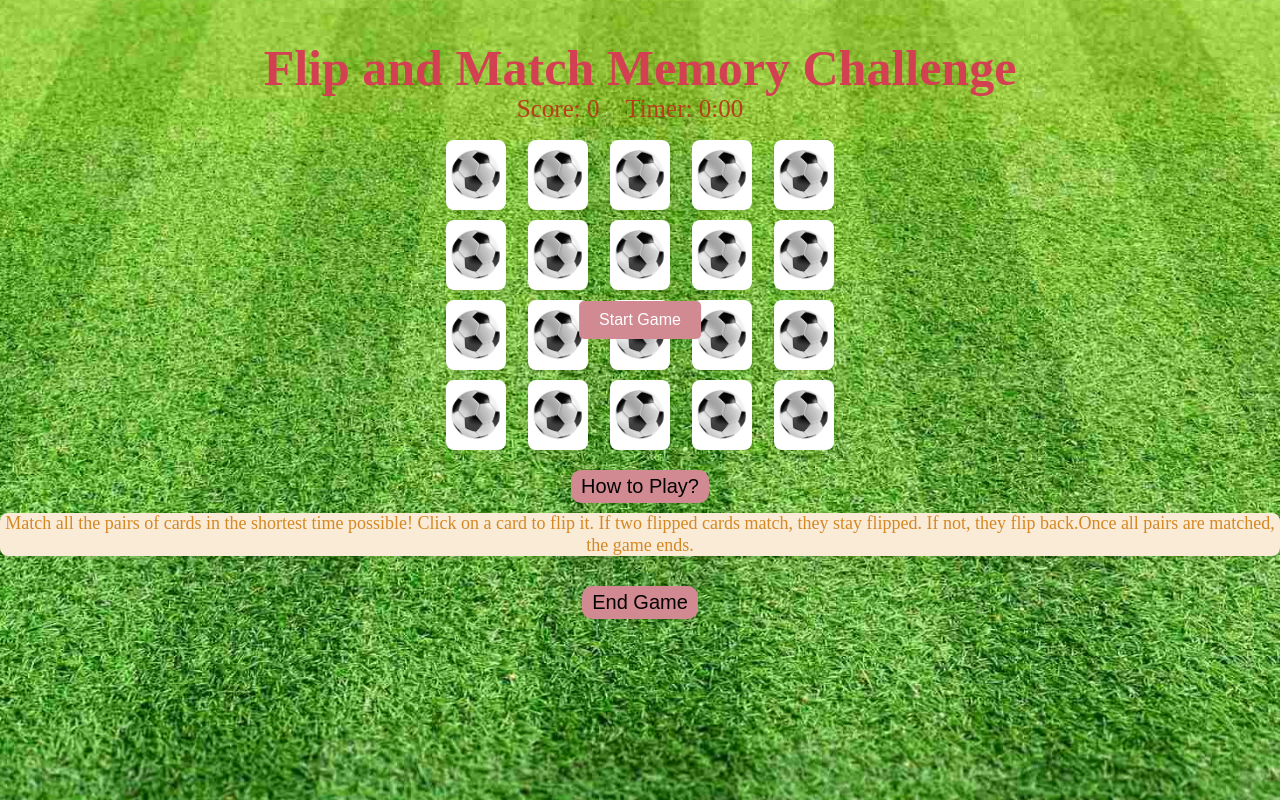
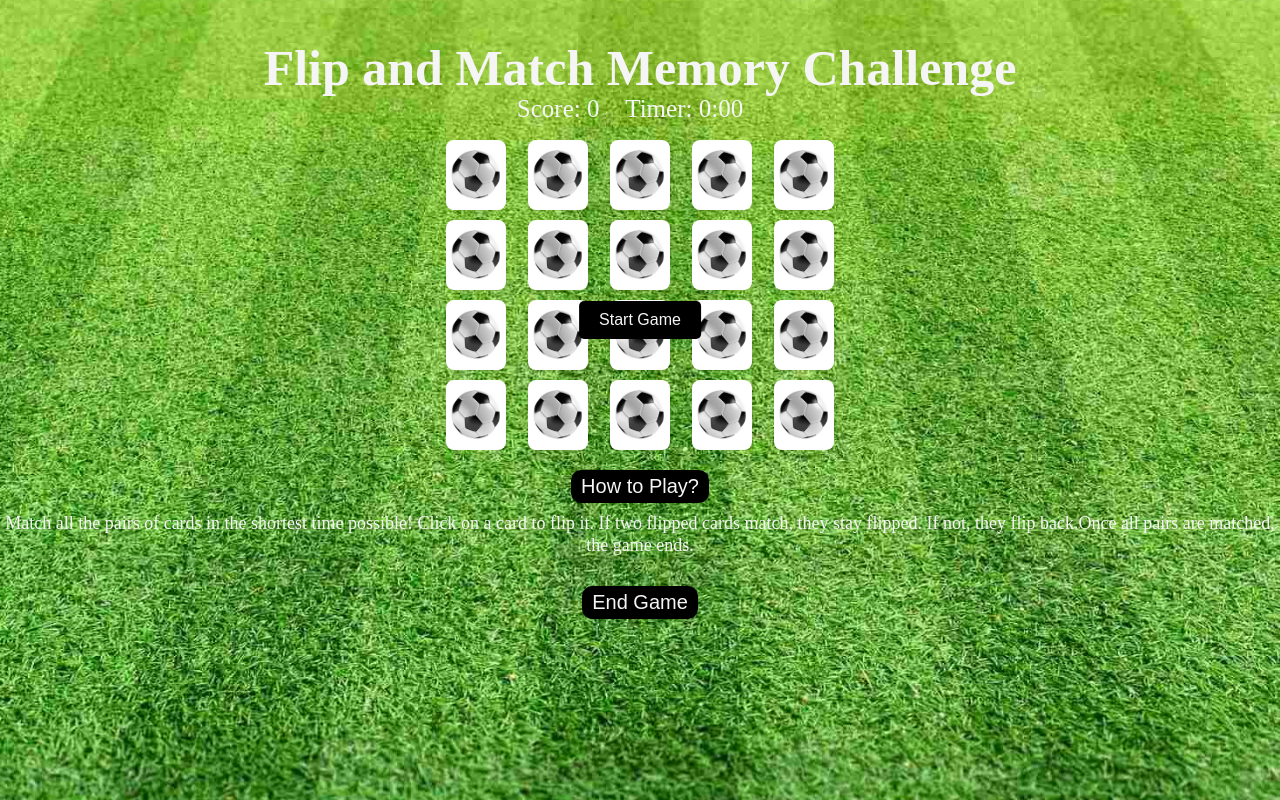
Before and after one commit to mouneeshwarip/Flip-Match--Memory-Challenge, a plain HTML site: page index.html in a window 1280 px wide. Both pictures are taken after a click on the button "How to Play?". Drawn offline with Linux system fonts and the light colour scheme.

Commit message:
enhanced visual appeal

```diff
--- a/assets/css/style.css
+++ b/assets/css/style.css
@@ -16,7 +16,8 @@ header{
 }
 
 h1{
-    color: rgb(211, 64, 82) ;
+  /* color: rgb(211, 64, 82) ;*/
+ color: whitesmoke;
 }
 /*styling the control icons*/
 .controls{
@@ -26,7 +27,7 @@ h1{
     top: 90px;
     left: 50%;
     transform: translateX(-50%);
-    color: rgb(184, 62, 28);
+    color: whitesmoke; ;
     width: 100%;
     justify-content: space-between;
 }
@@ -47,8 +48,8 @@ h1{
 #playagainbtn {
     padding: 10px 20px;
     font-size: 16px;
-    background-color:rgb(210, 138, 146) ;
-    color: white;
+    background-color: black;
+    color: whitesmoke;
     border: none;
     border-radius: 5px;
     cursor: pointer;
@@ -56,7 +57,7 @@ h1{
 /* Button hover effect */
 #startgamebtn:hover,
 #playagainbtn:hover {
-    background-color:rgb(211, 64, 82) ;
+    background-color:#78c08f ;
 }
 /*styling the card-container gameboard*/
 .card-container{
@@ -106,7 +107,7 @@ h1{
     padding: 0;
     line-height: 1.2;
     text-align: center;
-    background-color: antiquewhite;
+
     border-radius: 8px;
     box-shadow: 0 2px 4px rgba(0, 0, 0, 0.1);
 
@@ -117,17 +118,23 @@ h1{
     margin-bottom: 10px;
 }
 #howToPlaybtn{
-    background-color:rgb(210, 138, 146) ;
+    background-color:black ;
     border-radius: 10px;
     border: none;
     padding: 5px 10px;
     cursor: pointer;
     font-size: 14px;
     margin-top: 20px;
+    color: whitesmoke;
+}
+#howToPlaybtn:hover{
+    background-color:#78c08f ;
+
 }
 #instructions p{
     text-align: center;
-    color: rgb(212, 136, 35);
+   /* background-color: rgba(50, 48, 48, 0.042);*/
+   color: whitesmoke;
     margin-bottom: 20px;
     line-height: 1.2;
     justify-content: left;
@@ -143,7 +150,8 @@ h1{
 
 }
 #endgamebtn{
-    background-color:rgb(210, 138, 146) ;
+    background-color:black ;
+    color: whitesmoke;
     border-radius: 10px;
     border: none;
     padding: 5px 10px;
@@ -151,7 +159,7 @@ h1{
     font-size: 14px;
 }
 #endgamebtn:hover{
-    background-color:rgb(211, 64, 82) ;
+    background-color:#78c08f ;
 }
 
 /* Responsive styles for tablets and larger*/
```
